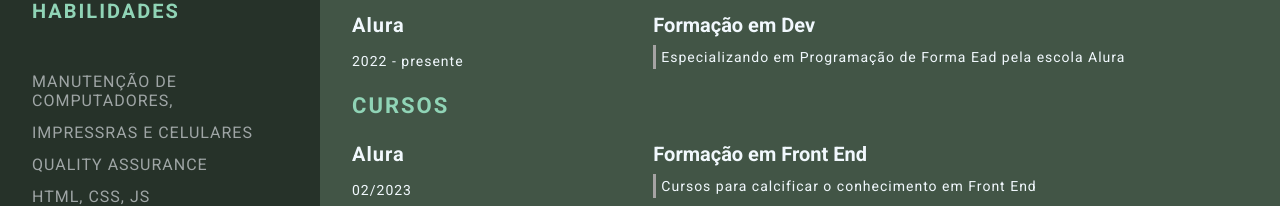
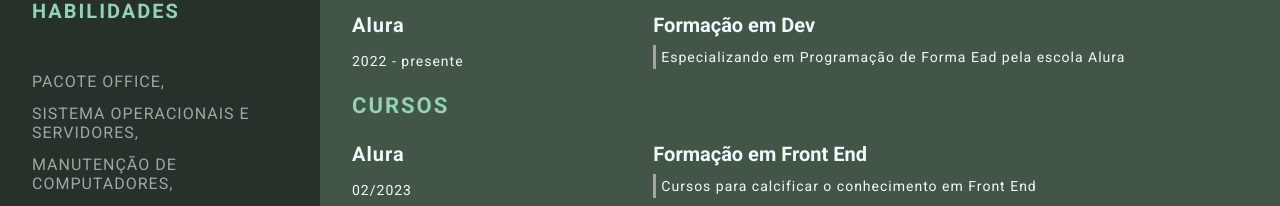
Before and after one commit to Dan-Dias/Dan-Dias.github.io, a plain HTML site: page index.html in a window 1280 px wide. Shown: the part 761-967 px from the top of the page. Drawn offline with nearby package versions, Linux system fonts and the light colour scheme.

Commit message:
Update index.html
Alterado as habilidades

```diff
--- a/index.html
+++ b/index.html
@@ -50,6 +50,12 @@
                     <div class="skills" data-aos="zoom-in">
                         <p class="left-title">Habilidades</p><br>
                         <ul>
+                            <li>
+                                <p>Pacote Office,</p>
+                            </li>
+                            <li>
+                                <p>Sistema operacionais e servidores,</p>
+                            </li>
                             <li>
                                 <p>Manutenção de computadores,</p>
                             </li>
```
